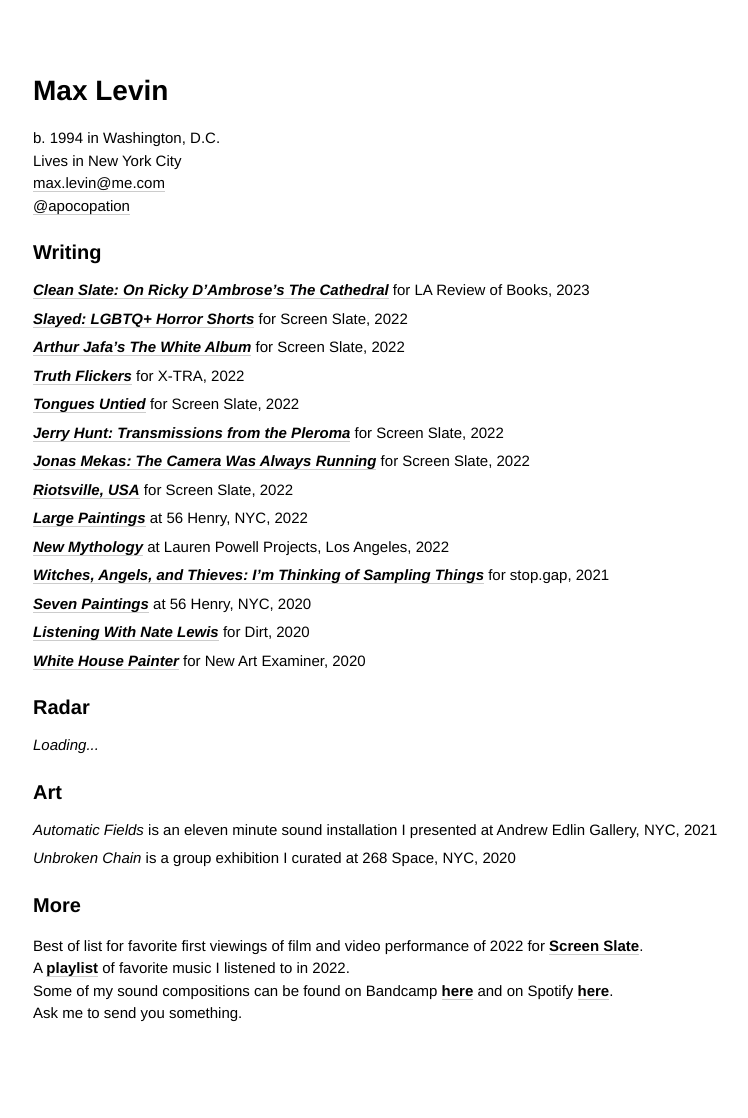
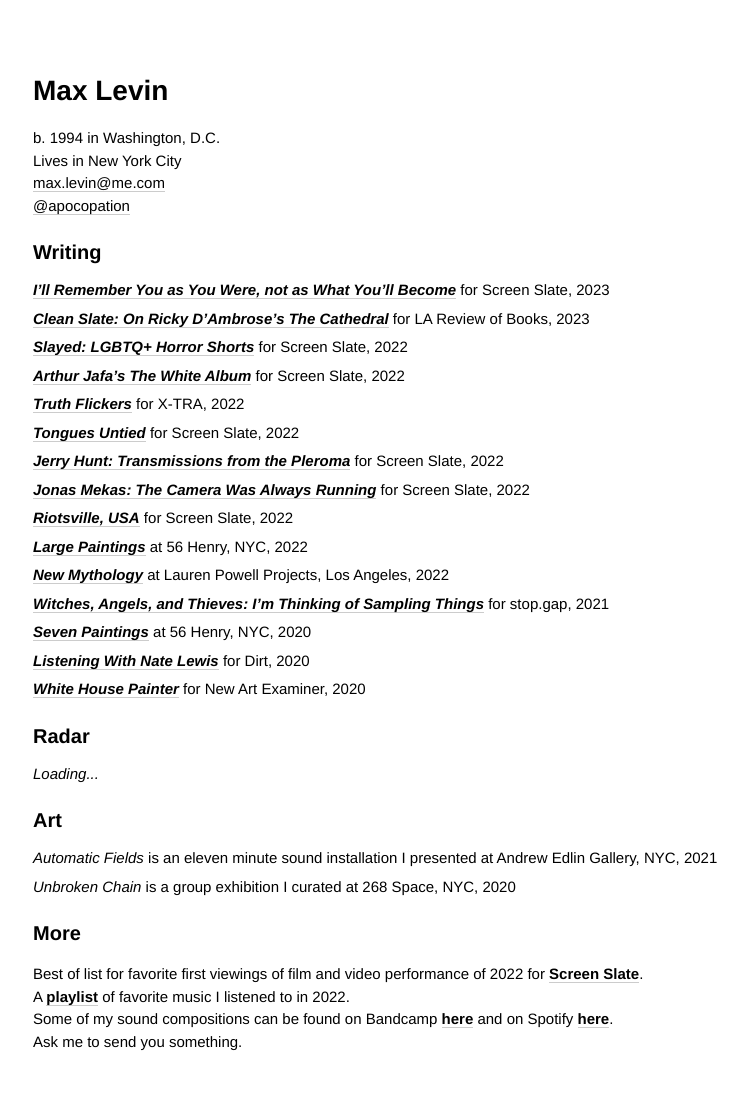
Before and after one commit to minicreative/maxlevin.me, a Jekyll site: the page built from index.md, in a window 1280 px wide. Shown: the whole page, without its empty margins (17-765 px from the left). Built offline with Jekyll 4.4.1, drawn with Linux system fonts in a browser that asks for light colours; before the commit the page ends 1090 px from its top, so only the background shows below that.

Commit message:
Updated Index

```diff
--- a/index.md
+++ b/index.md
@@ -4,6 +4,9 @@
 sections:
 - title: Writing
   items:
+  - description: "**[*I’ll Remember You as You Were, not as What You’ll Become*](https://www.screenslate.com/articles/ill-remember-you-you-were-not-what-youll-become)**
+      for Screen Slate, 2023"
+    image:
   - description: "**[*Clean Slate: On Ricky D'Ambrose's The Cathedral*](https://lareviewofbooks.org/article/clean-slate-on-ricky-dambroses-the-cathedral/)**
       for LA Review of Books, 2023"
     image: "/uploads/forsite.jpg"
```
